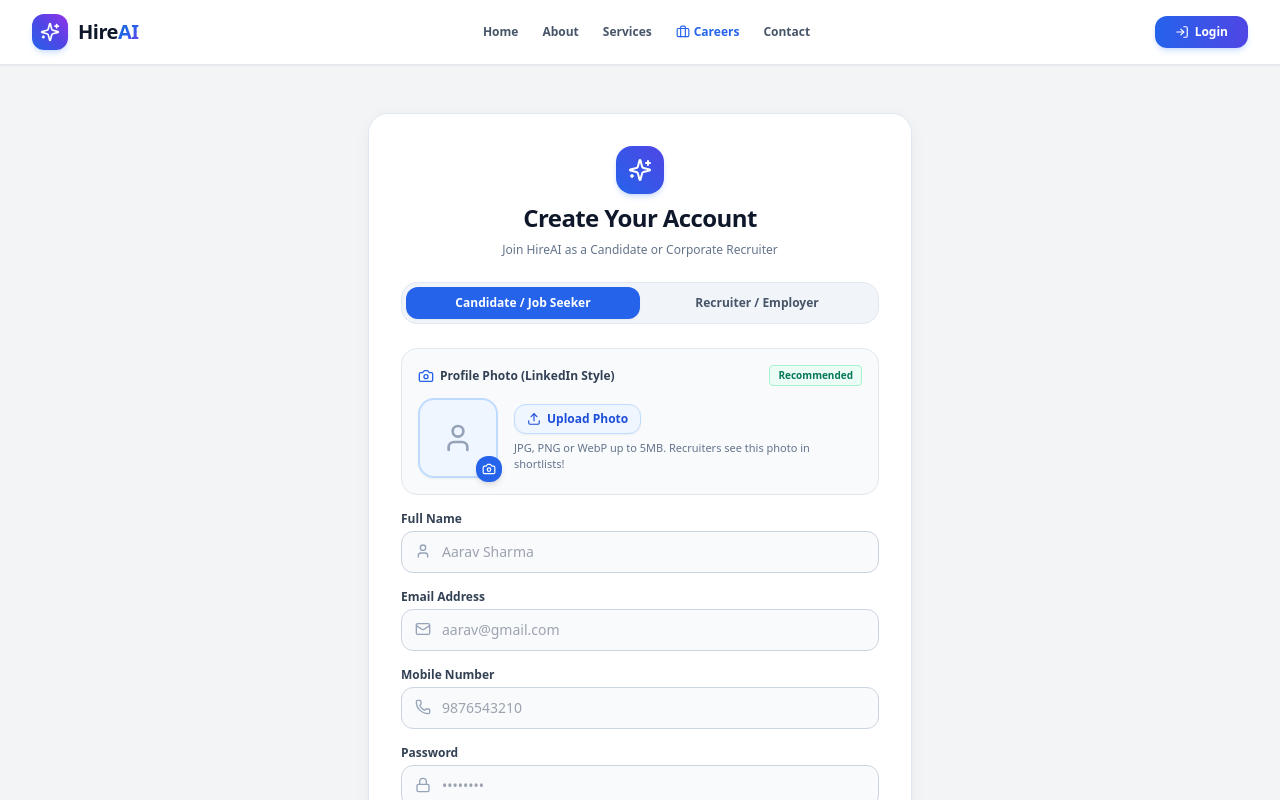
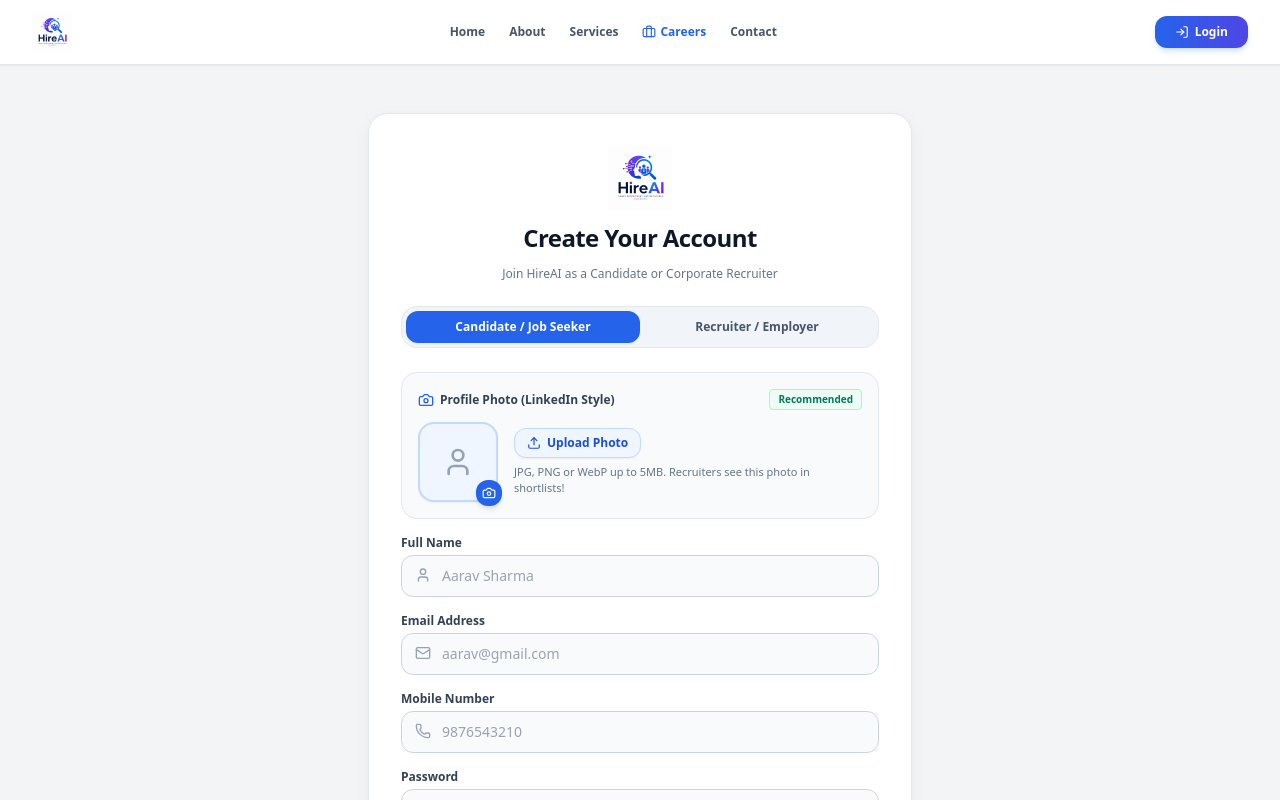
Before and after one commit to jonathpriya/HireAI, a React (Vite) app in the folder frontend/: page /register in a window 1280 px wide. Shown: the top 800 px of the page. Built offline with nearby package versions, Linux system fonts and the light colour scheme.

Commit message:
Update project logo to official custom HireAI logo image across Navbar, Login, and Register pages

```diff
--- a/frontend/src/components/Navbar.jsx
+++ b/frontend/src/components/Navbar.jsx
@@ -38,11 +38,8 @@ export default function Navbar() {
       <div className="max-w-7xl mx-auto px-4 sm:px-6 lg:px-8 h-16 flex items-center justify-between">
 
         {/* Brand Logo */}
-        <Link to="/" className="flex items-center gap-2.5 font-black text-xl text-slate-900 tracking-tight">
-          <div className="w-9 h-9 rounded-xl bg-gradient-to-tr from-blue-600 via-indigo-600 to-purple-600 flex items-center justify-center shadow-md shadow-blue-500/20 text-white">
-            <Sparkles className="w-5 h-5" />
-          </div>
-          <span className="font-extrabold">Hire<span className="gradient-text">AI</span></span>
+        <Link to="/" className="flex items-center gap-2">
+          <img src="/images/logo.png" alt="HireAI Logo" className="h-10 w-auto object-contain hover:scale-105 transition-transform" />
         </Link>
 
         {/* Navigation Links */}
--- a/frontend/src/pages/public/Login.jsx
+++ b/frontend/src/pages/public/Login.jsx
@@ -58,10 +58,8 @@ export default function Login() {
       <div className="w-full max-w-md glass-card p-8 rounded-3xl space-y-6 bg-white border border-slate-200 shadow-xl">
 
         {/* Brand & Heading */}
-        <div className="text-center space-y-2">
-          <div className="w-12 h-12 rounded-2xl bg-gradient-to-tr from-blue-600 via-indigo-600 to-purple-600 mx-auto flex items-center justify-center shadow-lg shadow-blue-500/25 text-white">
-            <Sparkles className="w-6 h-6" />
-          </div>
+        <div className="text-center space-y-3">
+          <img src="/images/logo.png" alt="HireAI Logo" className="h-16 w-auto mx-auto object-contain" />
           <h1 className="text-2xl font-black text-slate-900 tracking-tight">Login Portal</h1>
           <p className="text-xs text-slate-500 font-medium">Enter your credentials to access your HireAI portal</p>
         </div>
--- a/frontend/src/pages/public/Register.jsx
+++ b/frontend/src/pages/public/Register.jsx
@@ -108,10 +108,8 @@ export default function Register() {
       <div className="glass-card p-8 rounded-3xl space-y-6 bg-white border border-slate-200 shadow-sm">
 
         {/* Top Header */}
-        <div className="text-center space-y-2">
-          <div className="w-12 h-12 rounded-2xl bg-gradient-to-tr from-blue-600 to-indigo-600 mx-auto flex items-center justify-center shadow-md shadow-blue-500/20">
-            <Sparkles className="w-6 h-6 text-white" />
-          </div>
+        <div className="text-center space-y-3">
+          <img src="/images/logo.png" alt="HireAI Logo" className="h-16 w-auto mx-auto object-contain" />
           <h1 className="text-2xl font-black text-slate-900 tracking-tight">Create Your Account</h1>
           <p className="text-xs text-slate-500 font-medium">Join HireAI as a Candidate or Corporate Recruiter</p>
         </div>
```
Also changed, not shown: frontend/public/images/logo.png (added), 1 other file (tests, documents, lock files or other folders).
